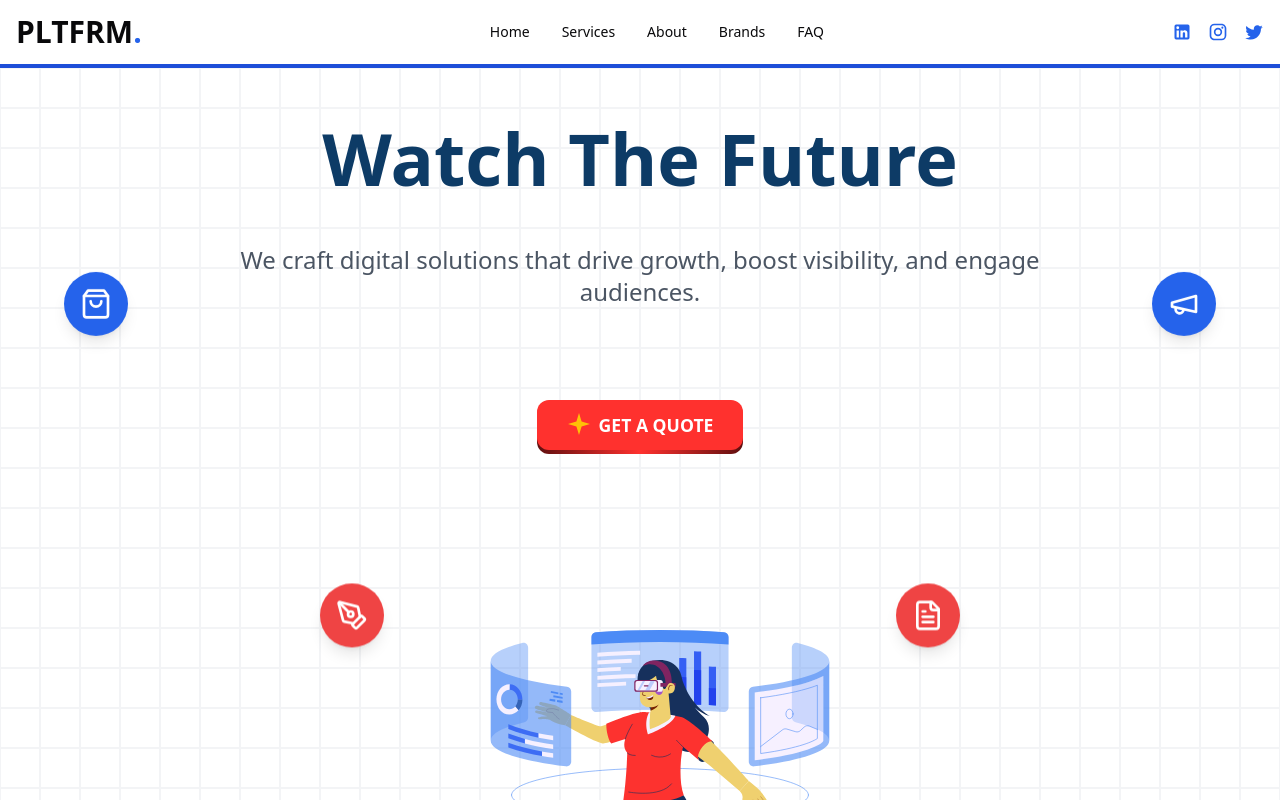
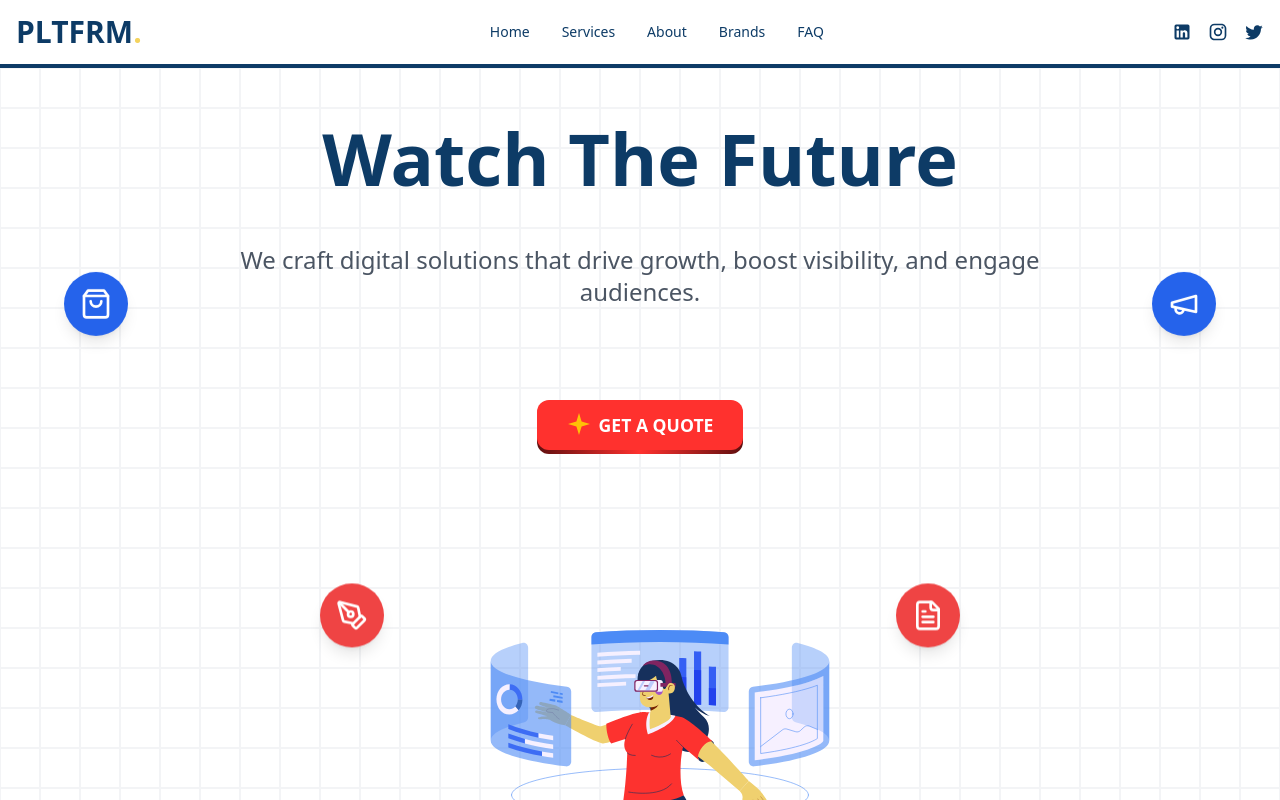
Before and after one commit to Ryrahul/PLTFRM, a React (Vite) app: page / in a window 1280 px wide. Shown: the top 800 px of the page. Built offline with nearby package versions, Linux system fonts and the light colour scheme.

Commit message:
fix: colour theme finalisation

```diff
--- a/src/components/navbar.tsx
+++ b/src/components/navbar.tsx
@@ -3,15 +3,19 @@ import { navLinks, socialLinks } from "../data/data";
 
 const Navbar: React.FC = () => {
   return (
-    <header className="border-b-4 border-blue-700">
+    <header className="border-b-4 border-[#0D3B66]">
       <div className="container mx-auto px-4">
         <div className="flex items-center justify-between h-16">
-          <a href="/" className="font-black text-3xl">
-            PLTFRM<span className="text-blue-600">.</span>
+          <a href="/" className="font-black text-3xl text-[#0D3B66]">
+            PLTFRM<span className="text-[#F4D35E]">.</span>
           </a>
           <nav className="hidden md:flex items-center gap-8">
             {navLinks.map(({ label, url }) => (
-              <a key={label} href={url} className="text-sm font-medium">
+              <a
+                key={label}
+                href={url}
+                className="text-sm font-medium text-[#0D3B66] hover:text-[#F4D35E] transition-colors duration-200"
+              >
                 {label}
               </a>
             ))}
@@ -21,7 +25,7 @@ const Navbar: React.FC = () => {
               <a
                 key={platform}
                 href={url}
-                className="text-blue-600 hover:text-blue-700"
+                className="text-[#0D3B66] hover:text-[#F4D35E] transition-colors duration-200"
                 aria-label={platform}
                 target="_blank"
                 rel="noopener noreferrer"
--- a/src/components/testimonial.tsx
+++ b/src/components/testimonial.tsx
@@ -68,7 +68,7 @@ export default function ClientTestimonials() {
   return (
     <motion.section
       ref={sectionRef}
-      className="py-20 bg-gray-50"
+      className="py-20 bg-[#FAF0CA]"
       initial="hidden"
       animate={isVisible ? "visible" : "hidden"}
       variants={sectionVariants}
@@ -80,7 +80,7 @@ export default function ClientTestimonials() {
           variants={cardVariants}
           transition={{ duration: 0.5, ease: "easeInOut" }}
         >
-          <h2 className="text-4xl font-bold mb-4 text-[#2B42F3]">
+          <h2 className="text-4xl font-bold mb-4 text-[#0D3B66]">
             Client Testimonials
           </h2>
           <p className="text-xl text-gray-600 max-w-2xl mx-auto">
```
